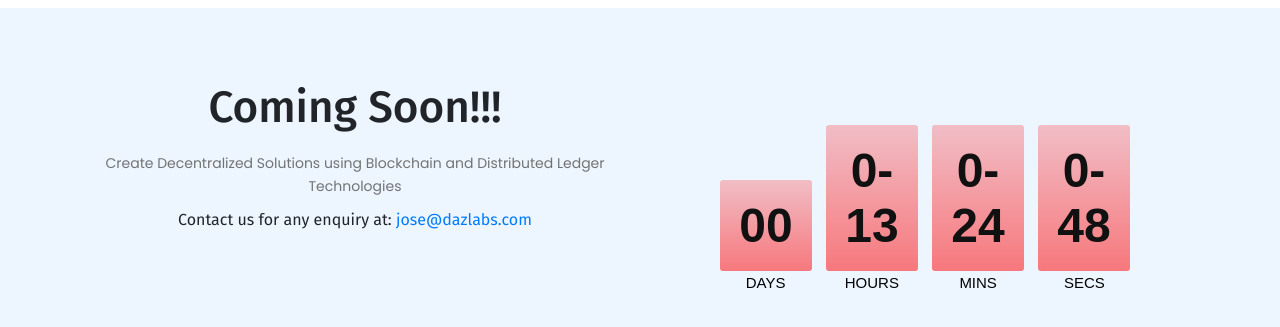
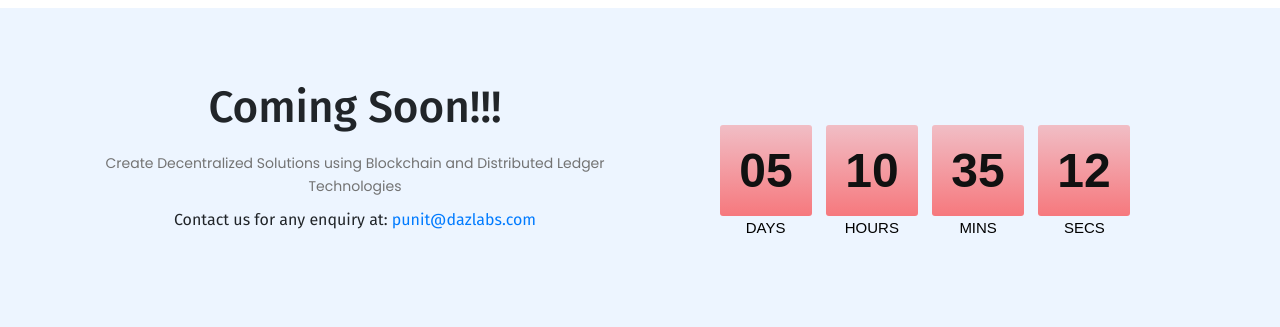
Before and after one commit to DAZ-Labs/UI-Tool-Kit, a plain HTML site: page index.html in a window 1280 px wide. Shown: the part 159-486 px from the top of the page. Drawn offline with Linux system fonts and the light colour scheme.

Commit message:
changed time

```diff
--- a/index.html
+++ b/index.html
@@ -346,7 +346,7 @@
 							  <h1 class="mb-20px">Coming Soon!!!</h1>
 							  <p>Create Decentralized Solutions using Blockchain and Distributed Ledger Technologies </p>
 
-								Contact us for any enquiry at: <a href="mailto:jose@dazlabs.com">jose@dazlabs.com</a>
+								Contact us for any enquiry at: <a href="mailto:punit@dazlabs.com">punit@dazlabs.com</a>
 						  </div>
 						  <div class="col-md-6 sec-padding text-center flex-center">
 								<div id="countdown">
@@ -379,7 +379,7 @@
 
 
 		<script>
-			var target_date = new Date(2019,2,7,0,0); // set the countdown date
+			var target_date = new Date(2019,2,13,0,0); // set the countdown date
 			var days, hours, minutes, seconds; // variables for time units
 
 			var countdown = document.getElementById("tiles"); // get tag element
```
